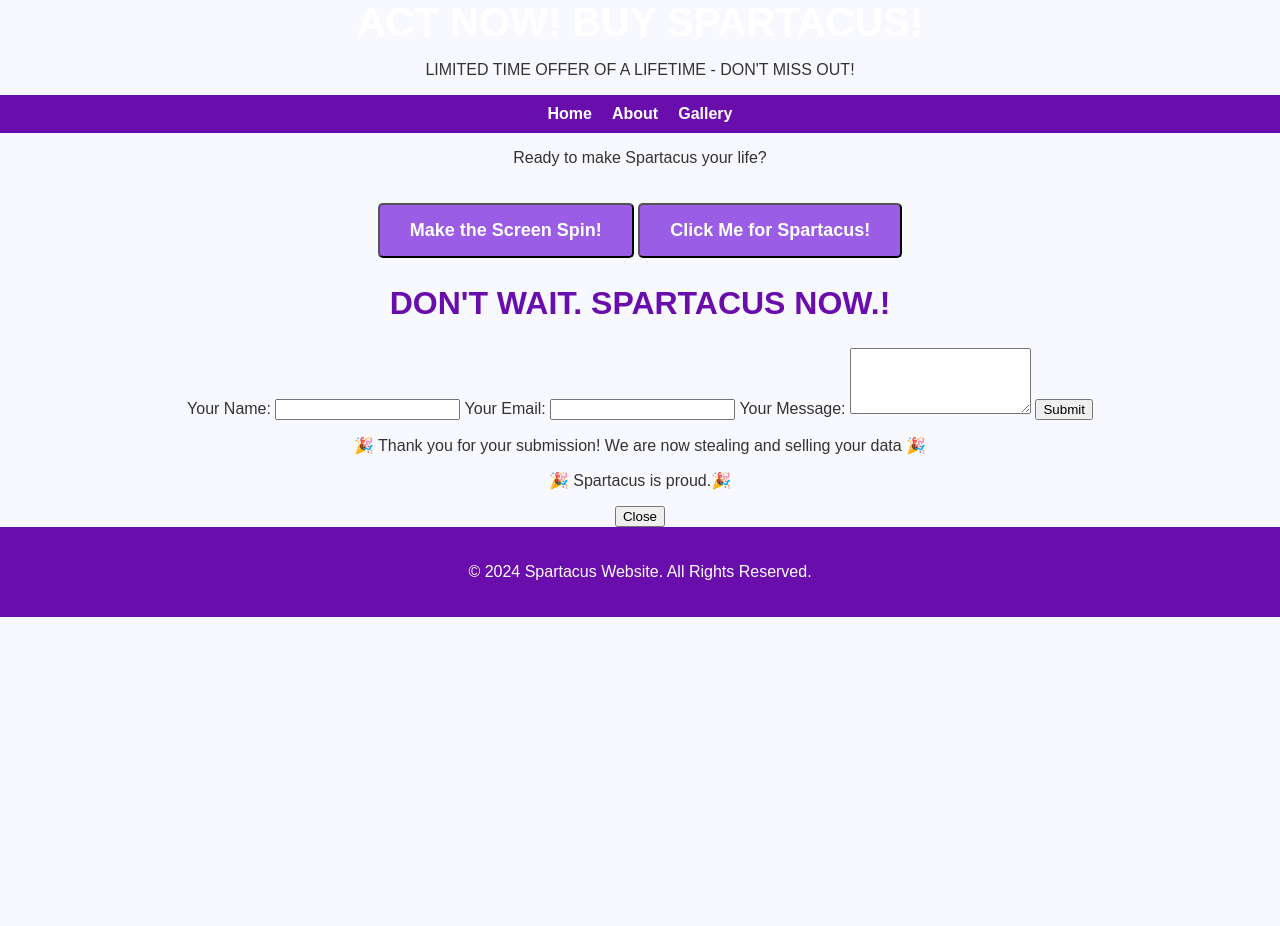
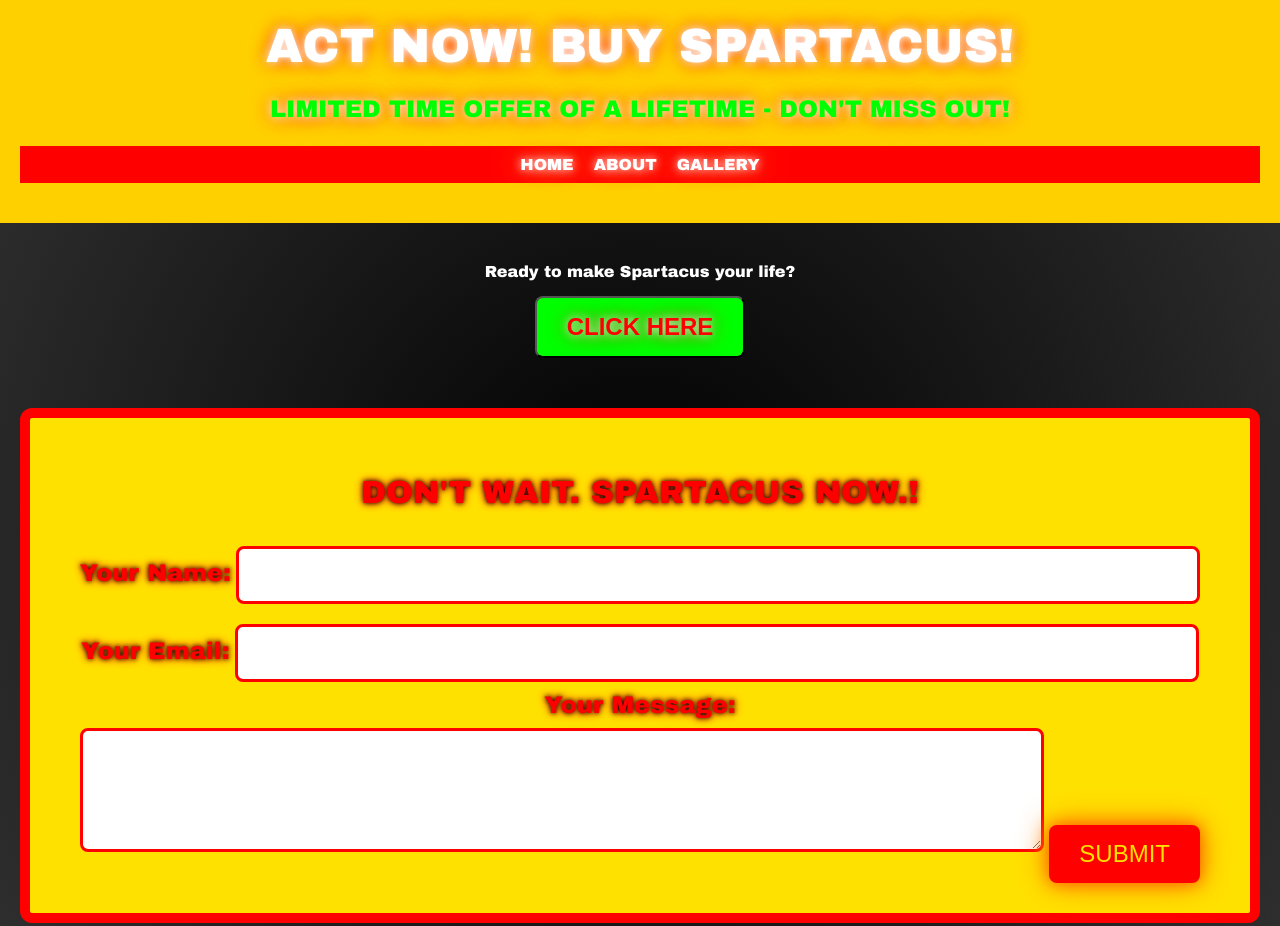
Before and after one commit to Spartyparty11/sparty, a plain HTML site: page buynow.html in a window 1280 px wide. Shown: the top 926 px of the page. Before the commit the page ends 800 px from the top, so only its background shows below. Drawn offline with Linux system fonts and the light colour scheme.

Commit message:
Update buynow.html

```diff
--- a/buynow.html
+++ b/buynow.html
@@ -6,61 +6,201 @@
     <title>BUY NOW!</title>
     <link rel="stylesheet" href="style.css">
     <style>
-        /* Existing styles... */
-
-        /* New styles for pop-up */
-        .sparty-popup {
-            display: none;
-            position: fixed;
-            top: 50%;
-            left: 50%;
-            transform: translate(-50%, -50%);
-            background-color: white;
-            border: 5px solid var(--accent-color);
-            border-radius: 15px;
-            box-shadow: 0 4px 10px rgba(0, 0, 0, 0.3);
-            padding: 20px;
-            text-align: center;
-            z-index: 1000;
+        :root {
+            --primary-color: #ff0000;
+            --secondary-color: #ffe100;
+            --accent-color: #00ff00;
+            --text-color: white;
         }
 
-        .sparty-popup img {
-            width: 150px;
-            height: auto;
-            margin-bottom: 10px;
+        body {
+            font-family: 'Arial Black', sans-serif;
+            margin: 0;
+            padding: 0;
+            background: radial-gradient(circle, #000000, #333);
+            color: var(--text-color);
+            text-align: center;
+            overflow-x: hidden;
         }
 
-        .sparty-popup p {
-            font-size: 1.2rem;
-            color: var(--primary-color);
+        header {
+            background: linear-gradient(to right, var(--primary-color), var(--secondary-color), var(--primary-color));
+            padding: 20px;
+            text-transform: uppercase;
+            animation: headerFlash 1.5s infinite;
+            color: var(--text-color);
+            text-shadow: 0 0 10px #fff, 0 0 20px #ff0000, 0 0 30px #ffe100;
         }
 
-        .sparty-popup button {
-            background-color: var(--primary-color);
-            color: white;
-            padding: 10px 20px;
-            border: none;
-            border-radius: 8px;
-            font-size: 1rem;
-            cursor: pointer;
+        @keyframes headerFlash {
+            0% {
+                background: var(--primary-color);
+            }
+            50% {
+                background: var(--secondary-color);
+            }
+            100% {
+                background: var(--primary-color);
+            }
         }
 
-        .sparty-popup button:hover {
-            background-color: var(--secondary-color);
-            color: var(--primary-color);
+        nav {
+            display: flex;
+            justify-content: center;
+            gap: 20px;
+            margin-bottom: 20px;
         }
 
-        .spinning-body {
-            animation: spinScreen 1s infinite linear;
+        nav a {
+            color: var(--text-color);
+            text-decoration: none;
+            font-weight: bold;
         }
 
-        @keyframes spinScreen {
+        h1 {
+            font-size: 3rem;
+        }
+
+        .limited-offer {
+            font-size: 1.5rem;
+            animation: flashText 1s infinite alternate;
+        }
+
+        @keyframes flashText {
+            0% {
+                color: var(--secondary-color);
+            }
+            100% {
+                color: var(--accent-color);
+            }
+        }
+
+        .buy-section {
+            margin: 40px 20px;
+        }
+
+        .not-sure-section {
+            margin: 50px 20px;
+            padding: 30px;
+            background: repeating-linear-gradient(45deg, var(--primary-color), var(--primary-color) 10px, var(--secondary-color) 10px, var(--secondary-color) 20px);
+            border: 5px solid var(--accent-color);
+            animation: spinBackground 5s linear infinite;
+            text-shadow: 0 0 10px white, 0 0 20px var(--primary-color);
+        }
+
+        @keyframes spinBackground {
             0% {
                 transform: rotate(0deg);
             }
             100% {
                 transform: rotate(360deg);
             }
+        }
+
+        .not-sure-cta {
+            display: inline-block;
+            background-color: var(--accent-color);
+            color: var(--primary-color);
+            padding: 15px 30px;
+            border-radius: 8px;
+            font-size: 1.5rem;
+            font-weight: bold;
+            text-transform: uppercase;
+            text-decoration: none;
+            text-shadow: 0 0 10px #fff, 0 0 20px #ff0000;
+            animation: bounce 1s infinite;
+        }
+
+        @keyframes bounce {
+            0%, 100% {
+                transform: translateY(0);
+            }
+            50% {
+                transform: translateY(-10px);
+            }
+        }
+
+        .form-section {
+            margin: 50px 20px;
+            padding: 30px;
+            background-color: var(--secondary-color);
+            border: 10px solid var(--primary-color);
+            border-radius: 12px;
+            text-shadow: 0 0 5px #000, 0 0 10px var(--primary-color);
+        }
+
+        form label {
+            font-size: 1.5rem;
+            color: var(--primary-color);
+        }
+
+        form input, form textarea {
+            width: 80%;
+            margin: 10px 0;
+            padding: 15px;
+            font-size: 1.2rem;
+            border: 3px solid var(--primary-color);
+            border-radius: 8px;
+        }
+
+        form button {
+            background: var(--primary-color);
+            color: var(--secondary-color);
+            font-size: 1.5rem;
+            padding: 15px 30px;
+            text-transform: uppercase;
+            border: none;
+            border-radius: 8px;
+            cursor: pointer;
+            animation: glowButton 1.5s infinite;
+        }
+
+        @keyframes glowButton {
+            0% {
+                box-shadow: 0 0 10px var(--secondary-color), 0 0 20px var(--primary-color);
+            }
+            100% {
+                box-shadow: 0 0 20px var(--primary-color), 0 0 40px var(--secondary-color);
+            }
+        }
+
+        .thank-you-popup {
+            display: none;
+            position: fixed;
+            top: 50%;
+            left: 50%;
+            transform: translate(-50%, -50%);
+            width: 80%;
+            max-width: 400px;
+            background: var(--secondary-color);
+            color: var(--primary-color);
+            padding: 20px;
+            border-radius: 12px;
+            box-shadow: 0 0 20px var(--accent-color);
+            text-align: center;
+            font-size: 1.5rem;
+            z-index: 1000;
+        }
+
+        .thank-you-popup.active {
+            display: block;
+        }
+
+        .thank-you-popup button {
+            background: var(--primary-color);
+            color: white;
+            border: none;
+            padding: 10px 20px;
+            border-radius: 5px;
+            margin-top: 20px;
+            cursor: pointer;
+            font-size: 1rem;
+        }
+
+        footer {
+            background: var(--primary-color);
+            padding: 20px;
+            color: var(--text-color);
         }
     </style>
 </head>
@@ -77,17 +217,10 @@
 
     <div class="buy-section">
         <p>Ready to make Spartacus your life?</p>
-        <button id="spinButton" class="cta-button">Make the Screen Spin!</button>
-        <button id="spartyPopupButton" class="cta-button">Click Me for Spartacus!</button>
+        <button class="not-sure-cta" onclick="spinScreen()">Click Here</button>
     </div>
 
-    <div class="sparty-popup" id="spartyPopup">
-        <img src="spartacus_says.jpg" alt="Spartacus">
-        <p>🎉 Spartacus says: Fill out the form! 🎉 🐾 🌟 😺</p>
-        <button onclick="closeSpartyPopup()">Close</button>
-    </div>
-
-    <div class="form-section" id="form-section">
+    <div class="form-section">
         <h2>DON'T WAIT. SPARTACUS NOW.!</h2>
         <form onsubmit="showThankYou(event)">
             <label for="name">Your Name:</label>
@@ -114,26 +247,12 @@
     </footer>
 
     <script>
-        const spinButton = document.getElementById('spinButton');
-        const spartyPopupButton = document.getElementById('spartyPopupButton');
-        const spartyPopup = document.getElementById('spartyPopup');
-
-        // Screen Spin
-        spinButton.addEventListener('click', () => {
-            document.body.classList.add('spinning-body');
+        function spinScreen() {
+            document.body.style.transition = "transform 2s";
+            document.body.style.transform = "rotate(360deg)";
             setTimeout(() => {
-                document.body.classList.remove('spinning-body');
-            }, 3000); // Stop spinning after 3 seconds
-        });
-
-        // Open Spartacus Popup
-        spartyPopupButton.addEventListener('click', () => {
-            spartyPopup.style.display = 'block';
-        });
-
-        // Close Spartacus Popup
-        function closeSpartyPopup() {
-            spartyPopup.style.display = 'none';
+                document.body.style.transform = "none";
+            }, 2000);
         }
 
         function showThankYou(event) {
```
